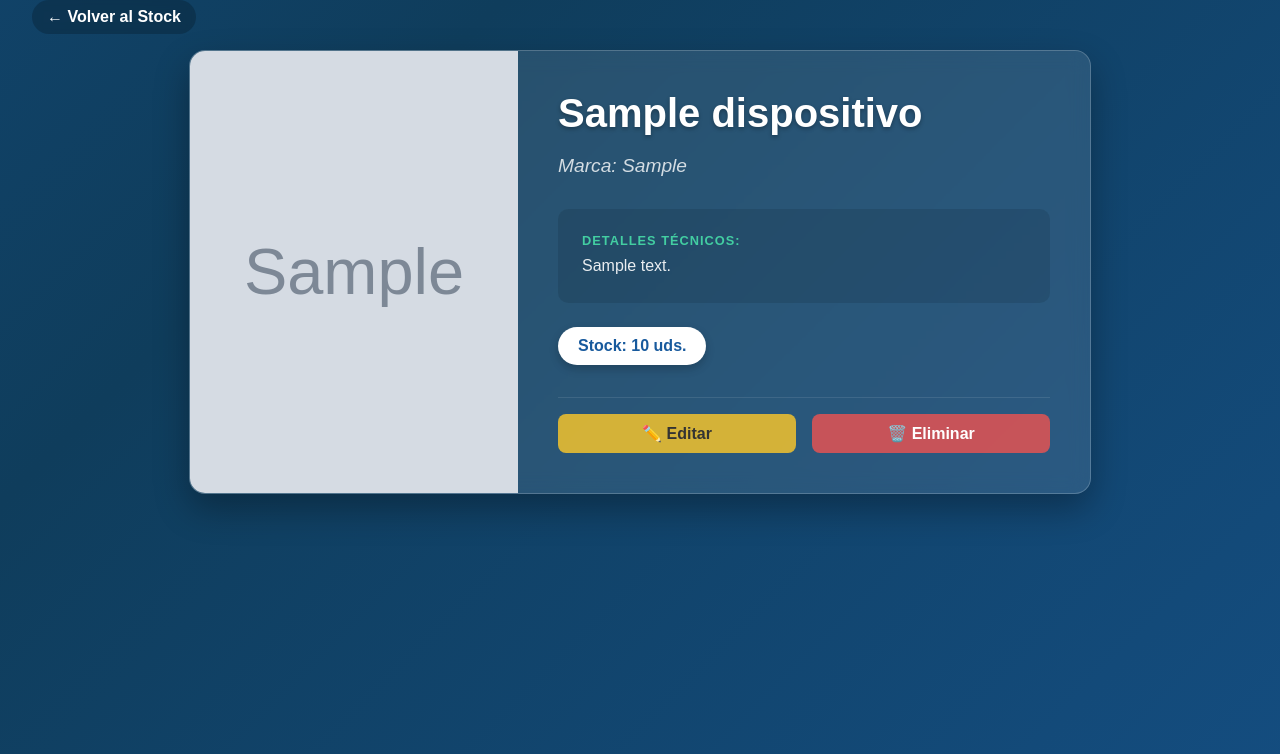
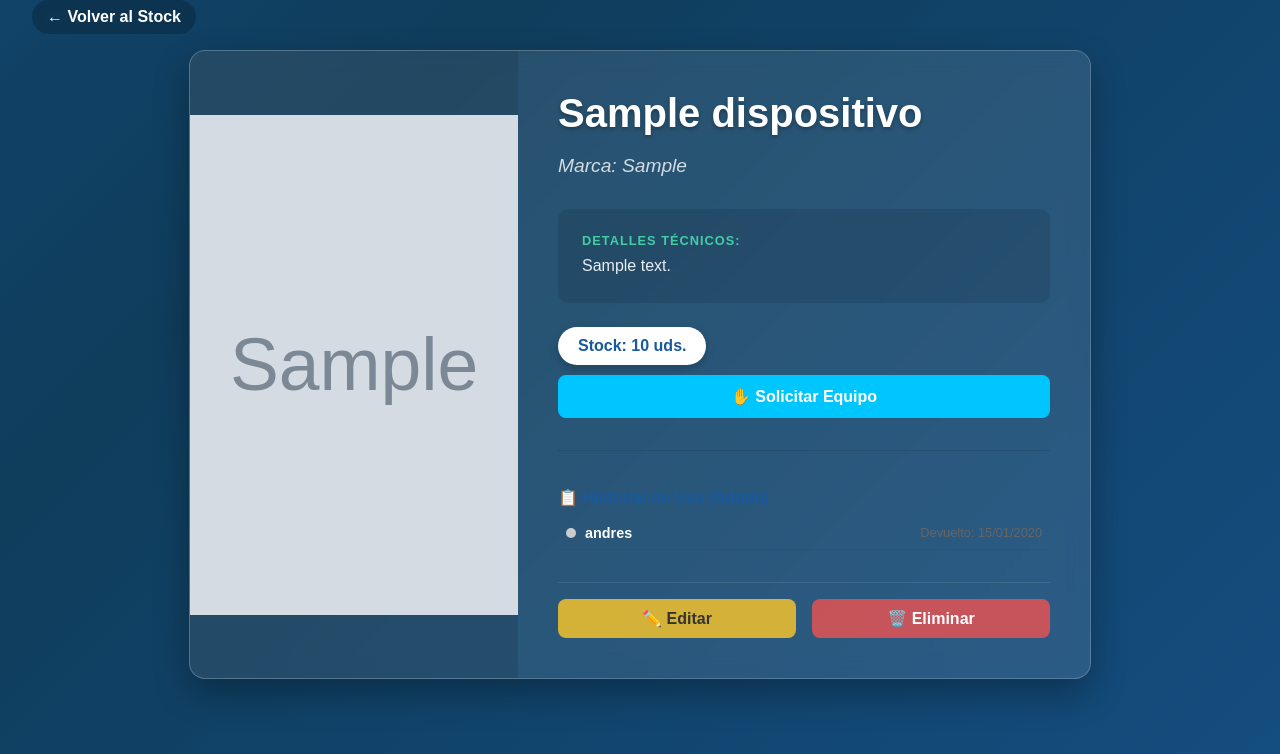
Before and after one commit to xTotusx/shareclass, a Django app: page /dispositivos/1/ in a window 1280 px wide. Shown: the part 110-864 px from the top of the page. Run offline with Django 5.2, Linux system fonts and the light colour scheme; a user stored in the database is signed in; data comes from the database, SQL or seed files in the repository; tables that the repository leaves empty hold one stand-in row (values such as "Sample post"); grey boxes marked "Sample" are stand-in pictures.

Commit message:
fxd dsptsss

```diff
--- a/dispositivos/templates/dispositivos/dispositivo_detalle.html
+++ b/dispositivos/templates/dispositivos/dispositivo_detalle.html
@@ -5,6 +5,56 @@
 
 {% block styles %}
     <link rel="stylesheet" href="{% static 'dispositivos/dispositivo_detalle.css' %}">
+    <style>
+        /* Estilos específicos para préstamos (Igual que en Libros) */
+        .loan-status-box {
+            margin-top: 1.5rem;
+            padding: 1rem;
+            background: rgba(0,0,0,0.05);
+            border-radius: 10px;
+            border-left: 4px solid #185a9d;
+        }
+        .user-loan-active {
+            background: #e8f5e9;
+            border-left-color: #43cea2;
+            color: #2e7d32;
+        }
+        .btn-action-loan {
+            display: inline-block;
+            width: 100%;
+            padding: 12px 0;
+            margin-top: 10px;
+            border-radius: 8px;
+            text-align: center;
+            font-weight: bold;
+            text-decoration: none;
+            transition: transform 0.2s;
+            border: none;
+            cursor: pointer;
+        }
+        .btn-borrow { background: #00c6ff; color: white; } /* Azul cian para diferenciar */
+        .btn-return { background: #43cea2; color: white; }
+        .btn-disabled { background: #ccc; color: #666; cursor: not-allowed; }
+
+        .btn-action-loan:hover { transform: translateY(-2px); opacity: 0.9; }
+
+        /* Lista de historial para Admin */
+        .admin-history {
+            margin-top: 2rem;
+            border-top: 1px solid rgba(0,0,0,0.1);
+            padding-top: 1rem;
+        }
+        .history-item {
+            display: flex;
+            justify-content: space-between;
+            padding: 8px;
+            border-bottom: 1px solid rgba(0,0,0,0.05);
+            font-size: 0.9rem;
+        }
+        .status-dot {
+            height: 10px; width: 10px; border-radius: 50%; display: inline-block; margin-right: 5px;
+        }
+    </style>
 {% endblock %}
 
 {% block content %}
@@ -27,19 +77,89 @@
             <div class="meta-data">
                 <p class="desc-label"><strong>Detalles Técnicos:</strong></p>
                 <p class="desc-text">
-                    {% if dispositivo.descripcion %}{{ dispositivo.descripcion }}{% else %}Sin descripción.{% endif %}
+                    {% if dispositivo.descripcion %}
+                        {{ dispositivo.descripcion }}
+                    {% else %}
+                        Sin descripción.
+                    {% endif %}
                 </p>
             </div>
 
-            <div class="stock-box">Stock: {{ dispositivo.stock }} uds.</div>
+            <div class="stock-box">
+                Stock: <strong>{{ dispositivo.stock }}</strong> uds.
+            </div>
+
+            <div class="loan-section">
+
+                {% for prestamo in dispositivo.prestamos.all %}
+                    {% if prestamo.usuario == request.user and not prestamo.devuelto %}
+
+                        <div class="loan-status-box user-loan-active">
+                            <p style="margin:0; font-weight:bold;">💻 Tienes este equipo en uso.</p>
+                            <small>Desde: {{ prestamo.fecha_prestamo|date:"d M Y" }}</small>
+
+                            <a href="{% url 'devolver_dispositivo' prestamo.id %}" class="btn-action-loan btn-return">
+                                Devolver Equipo
+                            </a>
+                        </div>
+
+                        <style>.btn-borrow-wrapper { display: none; }</style>
+
+                    {% endif %}
+                {% endfor %}
+
+                <div class="btn-borrow-wrapper">
+                    {% if dispositivo.stock > 0 %}
+                        <a href="{% url 'prestar_dispositivo' dispositivo.id %}" class="btn-action-loan btn-borrow">
+                            ✋ Solicitar Equipo
+                        </a>
+                    {% else %}
+                        <button class="btn-action-loan btn-disabled" disabled>
+                            🚫 No disponible
+                        </button>
+                    {% endif %}
+                </div>
+
+            </div>
 
             {% if is_admin %}
-            <div class="admin-actions">
-                <a href="{% url 'dispositivo_editar' dispositivo.id %}" class="btn btn-edit">✏️ Editar</a>
-                <a href="{% url 'dispositivo_eliminar' dispositivo.id %}" class="btn btn-delete"
-                   onclick="return confirm('¿Eliminar este dispositivo?');">🗑️ Eliminar</a>
+            <div class="admin-history">
+                <h4 style="color:#185a9d; margin-bottom:10px;">📋 Historial de Uso (Admin)</h4>
+
+                {% if dispositivo.prestamos.all %}
+                    <div style="max-height: 150px; overflow-y: auto;">
+                        {% for p in dispositivo.prestamos.all %}
+                        <div class="history-item">
+                            <div>
+                                {% if not p.devuelto %}
+                                    <span class="status-dot" style="background:red;" title="En uso"></span>
+                                {% else %}
+                                    <span class="status-dot" style="background:#ccc;" title="Devuelto"></span>
+                                {% endif %}
+                                <strong>{{ p.usuario.username }}</strong>
+                            </div>
+                            <div style="color:#666; font-size:0.8rem;">
+                                {% if p.devuelto %}
+                                    Devuelto: {{ p.fecha_devolucion|date:"d/m/Y" }}
+                                {% else %}
+                                    <span style="color:red; font-weight:bold;">En uso</span>
+                                {% endif %}
+                            </div>
+                        </div>
+                        {% endfor %}
+                    </div>
+                {% else %}
+                    <p style="color:#999; font-style:italic; font-size:0.9rem;">Sin registro de uso.</p>
+                {% endif %}
+
+                <div class="admin-actions">
+                    <a href="{% url 'dispositivo_editar' dispositivo.id %}" class="btn btn-edit">✏️ Editar</a>
+                    <a href="{% url 'dispositivo_eliminar' dispositivo.id %}" class="btn btn-delete"
+                       onclick="return confirm('¿Eliminar este dispositivo?');">🗑️ Eliminar</a>
+                </div>
             </div>
             {% endif %}
+
         </div>
     </div>
 </div>
--- a/dispositivos/urls.py
+++ b/dispositivos/urls.py
@@ -2,8 +2,13 @@
 from . import views
 
 urlpatterns = [
+    # Rutas CRUD básicas
     path('', views.dispositivos_home, name='dispositivos_home'),
     path('<int:dispositivo_id>/', views.dispositivo_detalle, name='dispositivo_detalle'),
     path('<int:dispositivo_id>/editar/', views.dispositivo_editar, name='dispositivo_editar'),
     path('<int:dispositivo_id>/eliminar/', views.dispositivo_eliminar, name='dispositivo_eliminar'),
+
+    # NUEVAS RUTAS DE PRÉSTAMOS
+    path('prestar/<int:dispositivo_id>/', views.prestar_dispositivo, name='prestar_dispositivo'),
+    path('devolver/<int:prestamo_id>/', views.devolver_dispositivo, name='devolver_dispositivo'),
 ]
--- a/dispositivos/views.py
+++ b/dispositivos/views.py
@@ -2,7 +2,8 @@
 from django.contrib import messages
 from django.contrib.auth.decorators import login_required
 from django.http import HttpResponseForbidden
-from .models import Dispositivo
+from django.utils import timezone # Importante para fechas
+from .models import Dispositivo, PrestamoDispositivo # Importamos el nuevo modelo
 
 # Helper para admin
 def is_admin(user):
@@ -92,3 +93,50 @@
     dispositivo.delete()
     messages.success(request, "Dispositivo eliminado.")
     return redirect('dispositivos_home')
+
+
+# ==========================================
+# NUEVAS VISTAS: PRÉSTAMOS DE EQUIPOS
+# ==========================================
+
+@login_required(login_url='auth')
+def prestar_dispositivo(request, dispositivo_id):
+    equipo = get_object_or_404(Dispositivo, id=dispositivo_id)
+
+    if equipo.stock > 0:
+        # Crear préstamo
+        PrestamoDispositivo.objects.create(dispositivo=equipo, usuario=request.user)
+
+        # Actualizar stock
+        equipo.stock -= 1
+        equipo.save()
+
+        messages.success(request, f"Has tomado el equipo '{equipo.nombre}'.")
+    else:
+        messages.error(request, "Equipo no disponible por el momento.")
+
+    return redirect('dispositivo_detalle', dispositivo_id=equipo.id)
+
+
+@login_required(login_url='auth')
+def devolver_dispositivo(request, prestamo_id):
+    # Buscar el préstamo activo
+    prestamo = get_object_or_404(PrestamoDispositivo, id=prestamo_id, devuelto=False)
+
+    # Validar que sea el dueño o un admin
+    if prestamo.usuario != request.user and not is_admin(request.user):
+        messages.error(request, "Acción no permitida.")
+        return redirect('dispositivo_detalle', dispositivo_id=prestamo.dispositivo.id)
+
+    # Devolver
+    prestamo.devuelto = True
+    prestamo.fecha_devolucion = timezone.now()
+    prestamo.save()
+
+    # Reponer stock
+    equipo = prestamo.dispositivo
+    equipo.stock += 1
+    equipo.save()
+
+    messages.success(request, f"Equipo '{equipo.nombre}' devuelto correctamente.")
+    return redirect('dispositivo_detalle', dispositivo_id=equipo.id)
```
